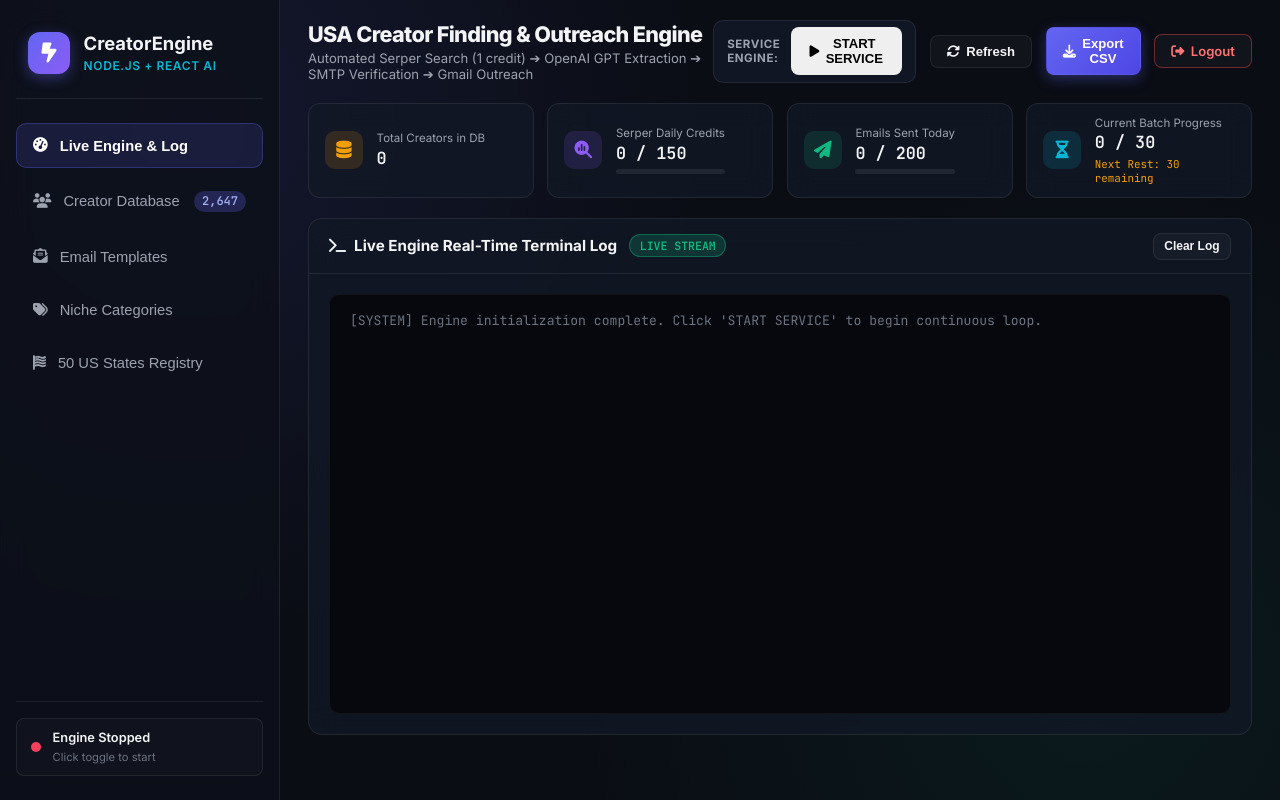
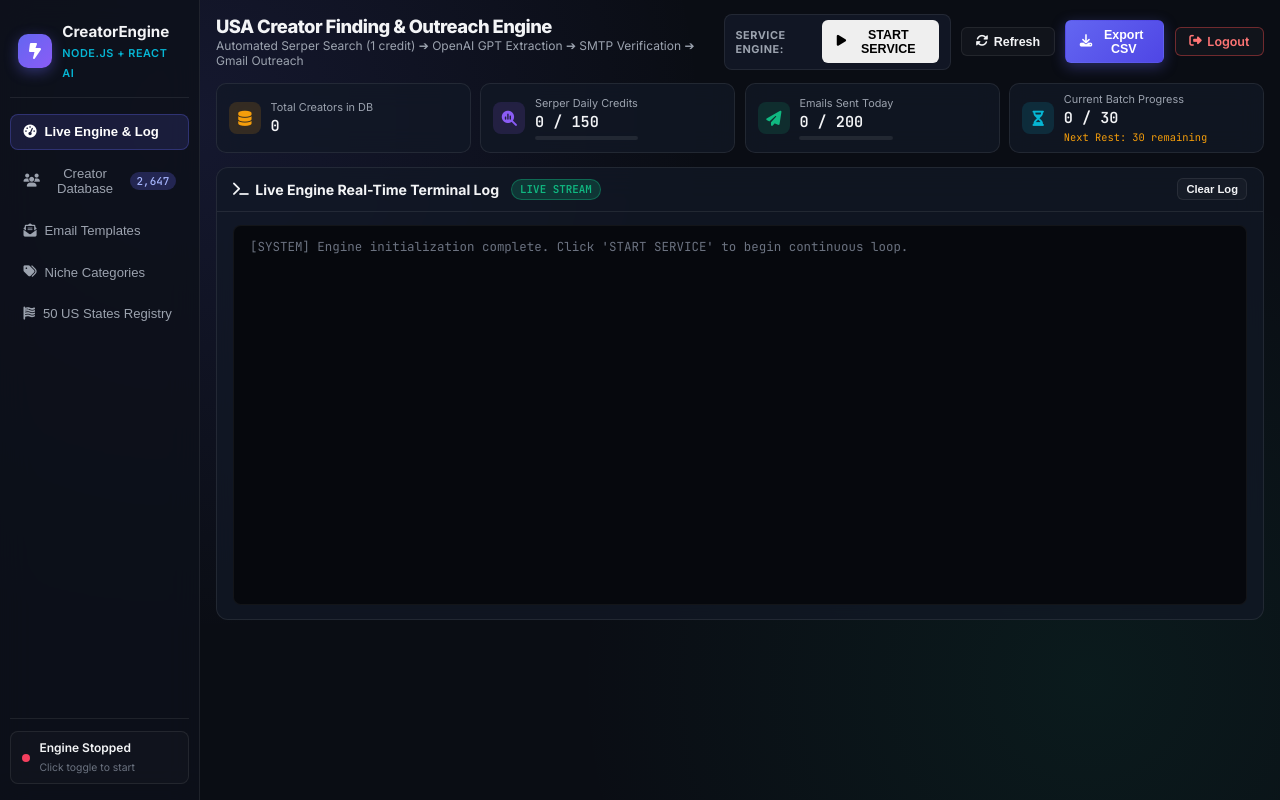
Before and after one commit to mr-aryan-rana/usa-creator-outreach-engine, a website: page static/index.html in a window 1280 px wide. Drawn offline with Linux system fonts and the light colour scheme; no server answers.

Commit message:
UI: Ultra-compact 200px sidebar, 100% width table layout with explicit column percentages to eliminate horizontal scroll

```diff
--- a/static/style.css
+++ b/static/style.css
@@ -47,13 +47,13 @@
 
 /* Sidebar */
 .sidebar {
-  width: 280px;
+  width: 200px;
   background: rgba(13, 17, 26, 0.85);
   backdrop-filter: blur(16px);
   border-right: 1px solid var(--border-card);
   display: flex;
   flex-direction: column;
-  padding: 1.5rem 1rem;
+  padding: 1rem 0.65rem;
   position: fixed;
   top: 0;
   bottom: 0;
@@ -64,32 +64,32 @@
 .brand {
   display: flex;
   align-items: center;
-  gap: 0.85rem;
-  padding: 0.5rem 0.75rem 1.5rem;
+  gap: 0.65rem;
+  padding: 0.35rem 0.5rem 1rem;
   border-bottom: 1px solid var(--border-card);
 }
 
 .brand-icon {
-  width: 42px;
-  height: 42px;
-  border-radius: 12px;
+  width: 34px;
+  height: 34px;
+  border-radius: 10px;
   background: linear-gradient(135deg, var(--primary), var(--accent-purple));
   display: flex;
   align-items: center;
   justify-content: center;
-  font-size: 1.25rem;
+  font-size: 1rem;
   color: #fff;
   box-shadow: 0 4px 14px rgba(99, 102, 241, 0.4);
 }
 
 .brand-title {
-  font-size: 1.15rem;
+  font-size: 0.95rem;
   font-weight: 700;
   display: block;
 }
 
 .brand-subtitle {
-  font-size: 0.75rem;
+  font-size: 0.68rem;
   color: var(--accent-cyan);
   font-weight: 600;
   text-transform: uppercase;
@@ -99,20 +99,20 @@
 .nav-menu {
   display: flex;
   flex-direction: column;
-  gap: 0.5rem;
-  margin-top: 1.5rem;
+  gap: 0.35rem;
+  margin-top: 1rem;
 }
 
 .nav-item {
   display: flex;
   align-items: center;
-  gap: 0.75rem;
-  padding: 0.85rem 1rem;
-  border-radius: 10px;
+  gap: 0.5rem;
+  padding: 0.6rem 0.75rem;
+  border-radius: 8px;
   border: 1px solid transparent;
   background: transparent;
   color: var(--text-muted);
-  font-size: 0.92rem;
+  font-size: 0.82rem;
   font-weight: 500;
   cursor: pointer;
   transition: all 0.2s ease;
@@ -135,31 +135,31 @@
   margin-left: auto;
   background: rgba(99, 102, 241, 0.25);
   color: #a5b4fc;
-  padding: 0.15rem 0.5rem;
+  padding: 0.1rem 0.4rem;
   border-radius: 20px;
-  font-size: 0.75rem;
+  font-size: 0.68rem;
   font-family: var(--font-mono);
 }
 
 .sidebar-footer {
   margin-top: auto;
-  padding-top: 1rem;
+  padding-top: 0.75rem;
   border-top: 1px solid var(--border-card);
 }
 
 .system-status {
   display: flex;
   align-items: center;
-  gap: 0.75rem;
-  padding: 0.65rem 0.85rem;
+  gap: 0.6rem;
+  padding: 0.5rem 0.65rem;
   background: rgba(255, 255, 255, 0.02);
   border-radius: 8px;
   border: 1px solid var(--border-card);
 }
 
 .status-indicator {
-  width: 10px;
-  height: 10px;
+  width: 8px;
+  height: 8px;
   border-radius: 50%;
 }
 
@@ -167,60 +167,60 @@
 .status-indicator.resting { background: var(--accent-amber); box-shadow: 0 0 10px var(--accent-amber); }
 .status-indicator.offline { background: var(--accent-rose); }
 
-.status-title { font-size: 0.8rem; font-weight: 600; display: block; }
-.status-sub { font-size: 0.7rem; color: var(--text-dim); }
+.status-title { font-size: 0.75rem; font-weight: 600; display: block; }
+.status-sub { font-size: 0.65rem; color: var(--text-dim); }
 
 /* Main Content */
 .main-content {
-  margin-left: 280px;
+  margin-left: 200px;
   flex: 1;
-  padding: 1.25rem 1.75rem;
-  max-width: 1600px;
+  padding: 0.85rem 1rem;
+  max-width: 100%;
 }
 
 .top-header {
   display: flex;
   justify-content: space-between;
   align-items: center;
-  margin-bottom: 1.25rem;
+  margin-bottom: 0.85rem;
 }
 
-.header-title h1 { font-size: 1.35rem; font-weight: 800; letter-spacing: -0.03em; }
-.header-title p { color: var(--text-muted); font-size: 0.82rem; margin-top: 0.2rem; }
+.header-title h1 { font-size: 1.15rem; font-weight: 800; letter-spacing: -0.03em; }
+.header-title p { color: var(--text-muted); font-size: 0.75rem; margin-top: 0.1rem; }
 
 .header-controls {
   display: flex;
   align-items: center;
-  gap: 0.85rem;
+  gap: 0.65rem;
 }
 
 /* Toggle Switch Container */
 .toggle-container {
   display: flex;
   align-items: center;
-  gap: 0.65rem;
+  gap: 0.5rem;
   background: rgba(18, 24, 38, 0.9);
-  padding: 0.4rem 0.85rem;
-  border-radius: 10px;
+  padding: 0.35rem 0.65rem;
+  border-radius: 8px;
   border: 1px solid var(--border-card);
 }
 
 .toggle-label {
-  font-size: 0.72rem;
+  font-size: 0.68rem;
   font-weight: 700;
   color: var(--text-muted);
   letter-spacing: 0.05em;
 }
 
 .btn-toggle-engine {
-  padding: 0.5rem 1.1rem;
-  border-radius: 8px;
-  font-size: 0.82rem;
+  padding: 0.4rem 0.85rem;
+  border-radius: 6px;
+  font-size: 0.78rem;
   font-weight: 700;
   cursor: pointer;
   display: flex;
   align-items: center;
-  gap: 0.4rem;
+  gap: 0.35rem;
   border: 1px solid transparent;
   transition: all 0.25s ease;
 }
@@ -245,14 +245,14 @@
 
 /* Buttons */
 .btn {
-  padding: 0.5rem 1rem;
-  border-radius: 8px;
-  font-size: 0.82rem;
+  padding: 0.4rem 0.85rem;
+  border-radius: 6px;
+  font-size: 0.78rem;
   font-weight: 600;
   cursor: pointer;
   display: inline-flex;
   align-items: center;
-  gap: 0.4rem;
+  gap: 0.35rem;
   transition: all 0.2s ease;
   border: 1px solid transparent;
 }
@@ -269,35 +269,35 @@
   color: var(--text-main);
 }
 
-.btn-sm { padding: 0.35rem 0.65rem; font-size: 0.75rem; }
+.btn-sm { padding: 0.25rem 0.5rem; font-size: 0.7rem; }
 
 /* Metrics Grid */
 .metrics-grid {
   display: grid;
-  grid-template-columns: repeat(auto-fit, minmax(200px, 1fr));
-  gap: 0.85rem;
-  margin-bottom: 1.25rem;
+  grid-template-columns: repeat(4, 1fr);
+  gap: 0.6rem;
+  margin-bottom: 0.85rem;
 }
 
 .metric-card {
   background: var(--bg-card);
   backdrop-filter: blur(12px);
   border: 1px solid var(--border-card);
-  border-radius: 12px;
-  padding: 0.75rem 1rem;
+  border-radius: 10px;
+  padding: 0.5rem 0.75rem;
   display: flex;
   align-items: center;
-  gap: 0.85rem;
+  gap: 0.6rem;
 }
 
 .metric-icon {
-  width: 38px;
-  height: 38px;
-  border-radius: 10px;
+  width: 32px;
+  height: 32px;
+  border-radius: 8px;
   display: flex;
   align-items: center;
   justify-content: center;
-  font-size: 1.1rem;
+  font-size: 0.95rem;
   flex-shrink: 0;
 }
 
@@ -306,17 +306,17 @@
 .glow-cyan .metric-icon { background: rgba(6, 182, 212, 0.15); color: var(--accent-cyan); }
 .glow-amber .metric-icon { background: rgba(245, 158, 11, 0.15); color: var(--accent-amber); }
 
-.metric-label { font-size: 0.72rem; color: var(--text-muted); display: block; }
-.metric-value { font-size: 1.05rem; font-weight: 700; font-family: var(--font-mono); margin-top: 0.1rem; display: block; }
-.metric-sub { font-size: 0.68rem; color: var(--accent-amber); font-family: var(--font-mono); display: block; margin-top: 0.2rem; }
+.metric-label { font-size: 0.68rem; color: var(--text-muted); display: block; }
+.metric-value { font-size: 0.95rem; font-weight: 700; font-family: var(--font-mono); margin-top: 0.05rem; display: block; }
+.metric-sub { font-size: 0.65rem; color: var(--accent-amber); font-family: var(--font-mono); display: block; margin-top: 0.15rem; }
 
 .progress-bar {
   width: 100%;
-  height: 5px;
+  height: 4px;
   background: rgba(255, 255, 255, 0.08);
   border-radius: 4px;
   overflow: hidden;
-  margin-top: 0.35rem;
+  margin-top: 0.25rem;
 }
 
 .progress-fill {
@@ -332,41 +332,41 @@
   background: var(--bg-card);
   backdrop-filter: blur(16px);
   border: 1px solid var(--border-card);
-  border-radius: 14px;
-  margin-bottom: 1.25rem;
+  border-radius: 12px;
+  margin-bottom: 0.85rem;
   overflow: hidden;
 }
 
 .panel-header {
-  padding: 0.85rem 1.25rem;
+  padding: 0.65rem 1rem;
   border-bottom: 1px solid var(--border-card);
   display: flex;
   align-items: center;
   justify-content: space-between;
 }
 
-.panel-header h3 { font-size: 0.95rem; font-weight: 700; display: flex; align-items: center; gap: 0.5rem; }
-.panel-body { padding: 1.25rem; }
+.panel-header h3 { font-size: 0.88rem; font-weight: 700; display: flex; align-items: center; gap: 0.4rem; }
+.panel-body { padding: 0.85rem 1rem; }
 
 /* Terminal Panel & Log Stream */
 .terminal-panel .panel-body { padding: 0; }
 
 .terminal-feed, .terminal-body {
   background: #06080d;
-  border-radius: 10px;
+  border-radius: 8px;
   font-family: var(--font-mono);
-  font-size: 0.82rem;
-  padding: 1rem 1.25rem;
-  height: 420px;
+  font-size: 0.78rem;
+  padding: 0.75rem 1rem;
+  height: 380px;
   overflow-y: auto;
   display: flex;
   flex-direction: column;
-  gap: 0.45rem;
+  gap: 0.35rem;
   border: 1px solid rgba(255, 255, 255, 0.05);
 }
 
 .terminal-line {
-  line-height: 1.5;
+  line-height: 1.4;
   word-break: break-all;
 }
 
@@ -381,41 +381,61 @@
   background: rgba(16, 185, 129, 0.2);
   color: var(--secondary);
   border: 1px solid rgba(16, 185, 129, 0.4);
-  padding: 0.2rem 0.6rem;
+  padding: 0.15rem 0.5rem;
   border-radius: 20px;
-  font-size: 0.72rem;
+  font-size: 0.68rem;
   font-family: var(--font-mono);
   font-weight: 700;
 }
 
 /* Tables */
-.table-responsive { overflow-x: auto; }
+.table-responsive {
+  overflow-x: hidden;
+  width: 100%;
+}
 
 .data-table {
   width: 100%;
   border-collapse: collapse;
   text-align: left;
-  font-size: 0.78rem;
+  font-size: 0.72rem;
+  table-layout: fixed;
 }
 
 .data-table th {
   background: rgba(255, 255, 255, 0.02);
   color: var(--text-muted);
   font-weight: 700;
-  padding: 0.55rem 0.6rem;
+  padding: 0.45rem 0.35rem;
   border-bottom: 1px solid var(--border-card);
   text-transform: uppercase;
-  font-size: 0.68rem;
-  letter-spacing: 0.04em;
+  font-size: 0.65rem;
+  letter-spacing: 0.02em;
   white-space: nowrap;
+  overflow: hidden;
+  text-overflow: ellipsis;
 }
 
 .data-table td {
-  padding: 0.45rem 0.6rem;
+  padding: 0.35rem 0.35rem;
   border-bottom: 1px solid var(--border-card);
-  font-size: 0.78rem;
+  font-size: 0.72rem;
   white-space: nowrap;
+  overflow: hidden;
+  text-overflow: ellipsis;
 }
+
+/* Explicit Table Column Percentages */
+.data-table th:nth-child(1), .data-table td:nth-child(1) { width: 5%; }  /* ID */
+.data-table th:nth-child(2), .data-table td:nth-child(2) { width: 14%; } /* Name */
+.data-table th:nth-child(3), .data-table td:nth-child(3) { width: 9%; }  /* Platform */
+.data-table th:nth-child(4), .data-table td:nth-child(4) { width: 12%; } /* Profile Link */
+.data-table th:nth-child(5), .data-table td:nth-child(5) { width: 17%; } /* Email */
+.data-table th:nth-child(6), .data-table td:nth-child(6) { width: 10%; } /* Phone */
+.data-table th:nth-child(7), .data-table td:nth-child(7) { width: 8%; }  /* SMTP */
+.data-table th:nth-child(8), .data-table td:nth-child(8) { width: 11%; } /* Location */
+.data-table th:nth-child(9), .data-table td:nth-child(9) { width: 8%; }  /* Created At */
+.data-table th:nth-child(10), .data-table td:nth-child(10) { width: 6%; } /* Action */
 
 .data-table tr:hover { background: rgba(255, 255, 255, 0.03); }
 
```
